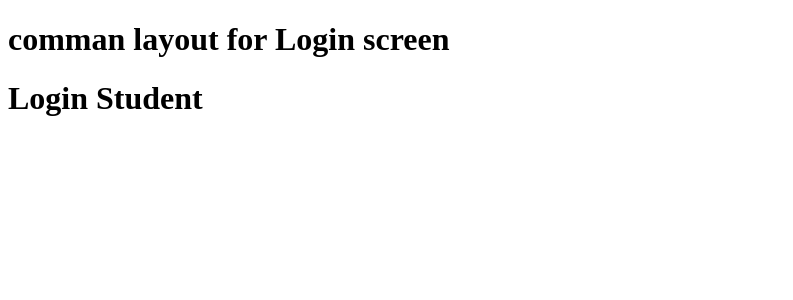
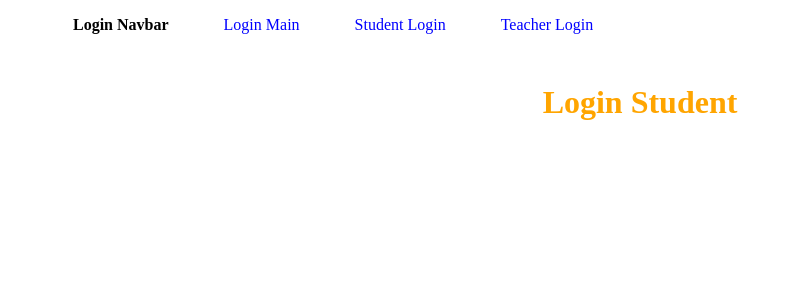
Before and after one commit to sharmasuper/NextJsSeries, a Next.js app: page /Login/LoginStudent in a window 1280 px wide. Shown: the top 300 px of the page, without its empty margins (0-793 px from the left). Built offline with nearby package versions, Linux system fonts and the light colour scheme.

Commit message:
Login styling for common layout

```diff
--- /dev/null
+++ b/src/app/Login/Login.css
@@ -0,0 +1,24 @@
+.login-menu{
+    display: flex;
+}
+.login-menu li {
+    margin-left:25px;
+    list-style-type:none;
+
+}
+
+.login-menu li a{
+    margin-left: 30px;
+    color:blue;
+    text-decoration: none;
+}
+
+.login-menu h4{
+    margin: 0;
+}
+
+.heading{
+    color:orange;
+    text-align: center;
+    margin-top: 50px;
+}
--- a/src/app/Login/LoginStudent/page.js
+++ b/src/app/Login/LoginStudent/page.js
@@ -3,7 +3,7 @@
 function page() {
   return (
     <div>
-      <h1>Login Student</h1>
+      <h1 className='heading'>Login Student</h1>
     </div>
   );
 }
--- a/src/app/Login/LoginTeacher/page.js
+++ b/src/app/Login/LoginTeacher/page.js
@@ -3,7 +3,7 @@
 function page() {
   return (
     <div>
-      <h1>LoginTeacher</h1>
+      <h1 className='heading'>LoginTeacher</h1>
     </div>
   );
 }
--- a/src/app/Login/layout.js
+++ b/src/app/Login/layout.js
@@ -1,9 +1,19 @@
-
+import Link from "next/link";
+import './Login.css'
 
 function layout({children}) {
   return (
     <div>
-      <h1>comman layout for Login screen</h1>
+    <ul className="login-menu">
+        <li>
+            <h4>Login Navbar</h4>
+        </li>
+        <li>
+            <Link href="/Login">Login Main</Link>  </li>
+            <li>  <Link href="/Login/LoginStudent">Student Login</Link>  </li>
+            <li>   <Link href="/Login/LoginTeacher">Teacher Login</Link>  </li>
+
+    </ul>
       {children}
       {/* yai children kaya karaiga login folder kai jitnai bhi component h jaisai
        LoginStudent or LoginTeacher un sab per yai common show karvaiga */}
```
